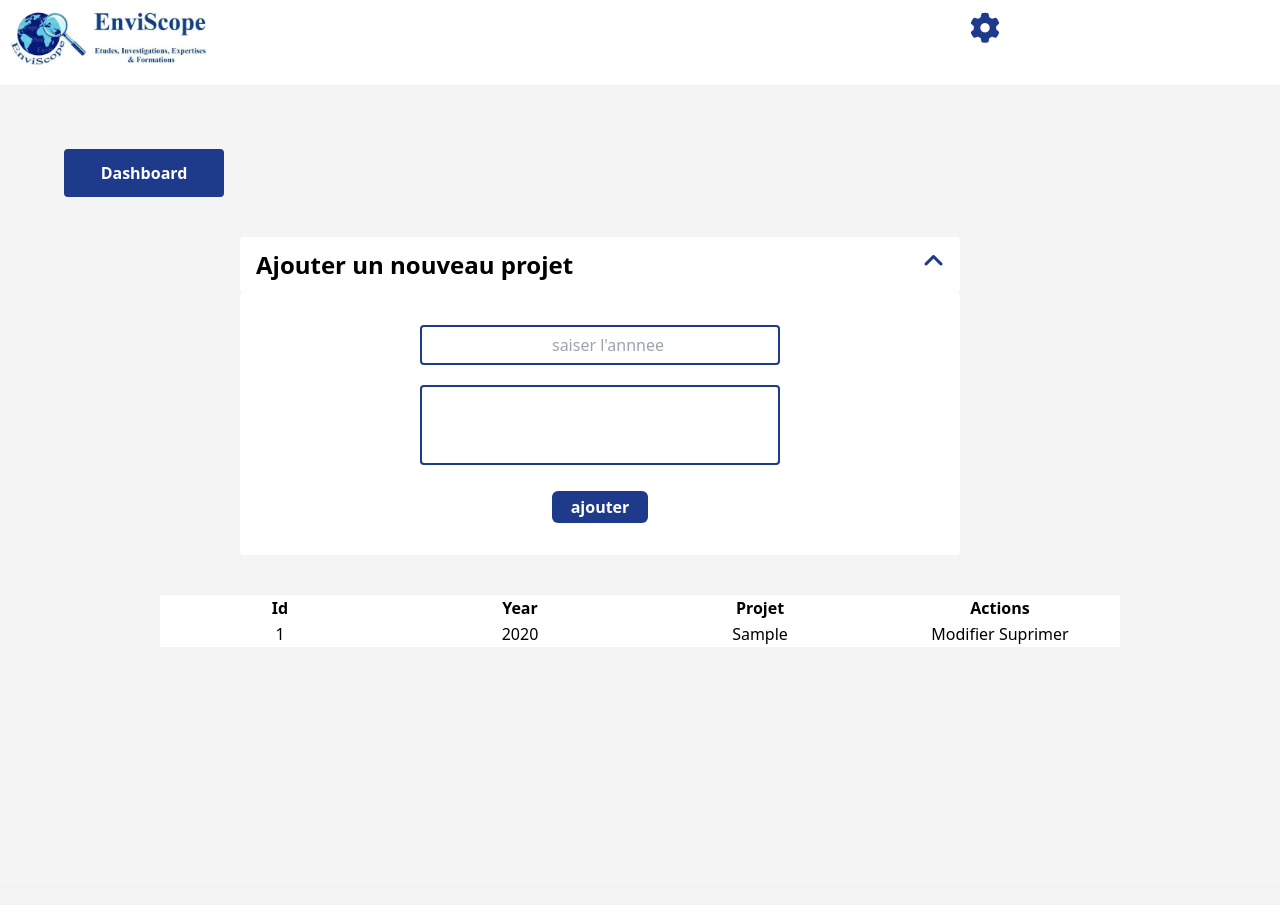
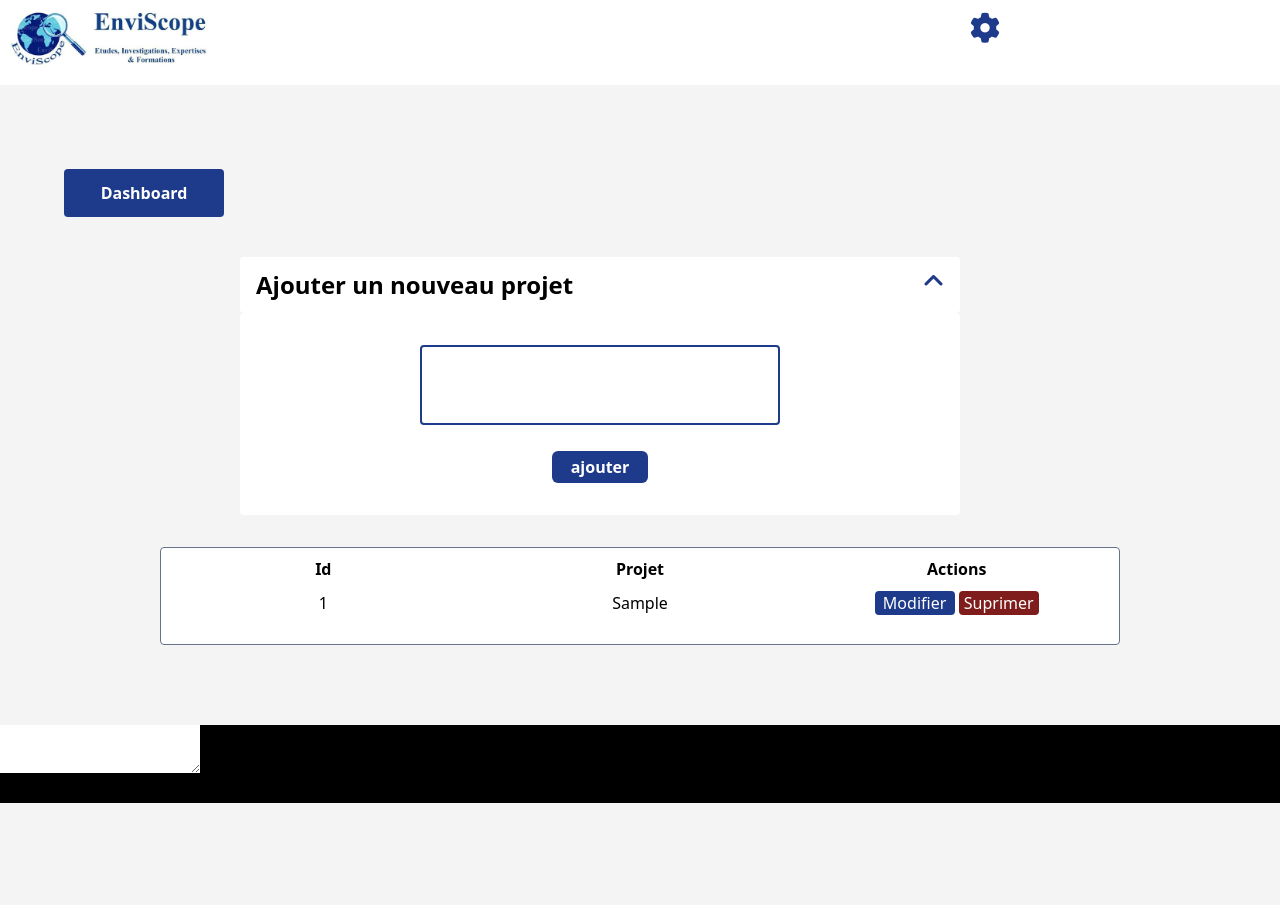
Before and after one commit to Reda-Hammada/enviscope-dashboard, a PHP site: page /enviscope-dashboard/admin/projet in a window 1280 px wide. Before the commit the page ends 647 px from the top, so only its background shows below. Run offline with PHP 8.4, Linux system fonts and the light colour scheme; the visitor is signed in with stand-in values (Sample User, id 1); tables that the repository leaves empty or names only in its code hold one stand-in row (values such as "Sample post"); some libraries are stand-ins or nearby versions.

Commit message:
working on edit project

```diff
--- a/app/controllers/Admin.php
+++ b/app/controllers/Admin.php
@@ -34,12 +34,6 @@ Class Admin extends Controller {
         $this->view('admin/settings');
     }
 
-    public function bienvenue(){
-
-        $data = [];
-        $this->view('admin/bienvenue', $data);
-
-    }
 
     public function  competences(){
 
@@ -57,9 +51,14 @@ Class Admin extends Controller {
 
     }
 
+
+
+
+    // Project starts
     public function projet() {
 
-
+        // loads added projects from database
+        $displayProject = $this->Projectmodel->getAllProjects();
 
             if(isset($_POST['add'])){
 
@@ -69,11 +68,9 @@ Class Admin extends Controller {
 
 
                     'id' =>"",
-                    'year' =>$_POST['year'],
                     'projet' =>$_POST['projet'],
                     'projet_err'=>"",
-                    'year_err' => "",
-                    'project_added' => "",
+                    'project_added' => $displayProject,
 
 
                 ];
@@ -82,9 +79,8 @@ Class Admin extends Controller {
 
         // validate inputs
 
-        if(empty($data['year']) . empty($data['projet']) ){
+        if(empty($data['projet']) ){
 
-            $data['year_err'] = "Veuillez entrer l'année";
             $data['projet_err'] = 'Veuillez entrer le projet';
 
 
@@ -94,10 +90,10 @@ Class Admin extends Controller {
 
          //check if errors empty to insert the project into database
 
-        if(empty($data['year_err']) && empty($data['projet_err'])){
+        if(empty($data['projet_err'])){
 
 
-            $this->addProject($data['projet'], $data['year']);
+            $this->addProject($data['projet']);
 
 
 
@@ -122,11 +118,10 @@ Class Admin extends Controller {
 
 
             'id' =>"",
-            'year' =>"",
-            'projet' =>$displayProject,
+            'projet' =>"",
             'projet_err'=>"",
-            'year_err' => "",
-            'project_added' => "Added"
+            'project_added' => $displayProject,
+
         ];
 
 
@@ -142,9 +137,9 @@ Class Admin extends Controller {
     //  insert project
 
 
-    public function addProject($project,$year){
+    public function addProject($project){
 
-        $this->Projectmodel->insertProject($project,$year);
+        $this->Projectmodel->insertProject($project);
         redirect('admin/projet');
 
 
@@ -155,10 +150,66 @@ Class Admin extends Controller {
 
     public function editProject($id){
 
+        if(isset($_POST['edit'])):
+
+
+
+
+
+
+
+
+
+
+
+
+
+
+
+        else:
+            // display projects data from project model
+            $displayProject = $this->Projectmodel->getAllProjects();
+
+            $getProjectById = $this->Projectmodel->getProjectById($id);
+
+
+
+            $data = [
+
+
+
+                'id' =>"",
+                'projet' =>"",
+                'projet_err'=>"",
+                'project_added' => $displayProject,
+                'editProject' =>$getProjectById['project']
+
+            ];
+
+            $this->view('admin/projet', $data);
+        endif;
 
     }
 
+    // Delete a project
+    public function deleteProject($id){
+        $this->Projectmodel->deleteProject($id);
+        redirect('admin/projet');
 
+    }
+
+    // Project ends
+
+    // Bienvenue starts
+
+    public function bienvenue(){
+
+        $data = [];
+        $this->view('admin/bienvenue', $data);
+
+    }
+
+    //Bienvenue ends
 
 
 
--- a/app/models/Projectmodel.php
+++ b/app/models/Projectmodel.php
@@ -9,12 +9,11 @@
             $this->db = new Database;
         }
 
+        //  insert project into database
+        public function insertProject($project){
 
-        public function insertProject($project, $year){
-
-            $this->db->query('INSERT INTO projet (project,year) VALUES(:project, :year)');
+            $this->db->query('INSERT INTO projet (project) VALUES(:project)');
             $this->db->bind(':project', $project);
-            $this->db->bind(':year', $year);
             $execute = $this->db->execute();
             if($execute){
 
@@ -28,6 +27,7 @@
 
         }
 
+        // get all projects from database to display them
         public function getAllProjects(){
 
             $this->db->query('SELECT * FROM projet');
@@ -36,6 +36,31 @@
             return  $result;
         }
 
+
+
+        // get a single project by id to edit it
+        public function getProjectById($id){
+
+            $this->db->query('SELECT * from  projet WHERE id = :id ');
+            $this->db->bind(':id' , $id);
+            $this->db->execute();
+
+            $result =  $this->db->single();
+
+            return $result;
+        }
+
+
+
+
+
+        // delete a single project by id
+        public function deleteProject($id){
+
+            $this->db->query('DELETE FROM projet WHERE id = :id');
+            $this->db->bind(':id', $id);
+            $this->db->execute();
+        }
 
     }
 
--- a/app/views/admin/projet.php
+++ b/app/views/admin/projet.php
@@ -9,9 +9,9 @@
     <meta name="viewport" content="width=device-width, initial-scale=1.0">
     <title>projet</title>
 </head>
-<body>
+<body class='bg-zinc-100'>
 <header>
-        <nav class="w-full flex relative  justify-evenly">
+        <nav class="w-full flex relative bg-white justify-evenly pb-5">
             <div class="w-9/12">
                 <img class="w-52 pl-2.5 pt-2.5" src="<?php echo URLROOT   ?>asset/images/logo.jpg" alt='logo'>
             </div>
@@ -44,12 +44,7 @@
             </div>
             <div class="flex flex-col pt-8 pb-8  align-center  rounded w-3/4 bg-white ml-auto " id="form_container" style='display:none'>
                 <form id='form' method='post' action='<?php echo URLROOT ?>admin/projet'>
-                    <div class="pb-5">
 
-                        <input class='text-center h-10 text-inherit  pl-4 border-double w-1/2 rounded  border-2 border-blue-900' name ="year" type='text' placeholder="saiser l'annnee"/><br>
-                        <span id='error' class='text-red-500 text-center'><?php if(isset($data['year_err'])){  echo $data['year_err']; } ?></span>
-
-                    </div>
                     <div class='pb-5'>
 
                             <textarea name='projet' class=' text-inherit h-20 w-1/2 resize-none border-double border-2 rounded border-blue-900' >
@@ -66,35 +61,47 @@
         <section>
 
             <!--projects table -->
-            <table class='table-fixed mt-10  w-3/4  text-center mr-auto ml-auto bg-white'>
+            <table class='table-fixed mt-8 rounded w-3/4  text-center mr-auto ml-auto bg-white pb-5 border-separate border-spacing-2 border border-slate-500 mb-20'>
                 <tr>
                     <th>Id</th>
-                    <th>Year</th>
                     <th>Projet</th>
                     <th>Actions</th>
 
                 </tr>
 
                 <?php
-
-        foreach($data['projet'] as $displayProject): ?>
+            if(isset($data['project_added'])):
+        foreach($data['project_added'] as $displayProject): ?>
 
             <tr>
                 <td><?php echo $displayProject['id']; ?>
-                <td><?php echo $displayProject['year']; ?>
                 <td><?php echo $displayProject['project']; ?>
-                <td><button><a href="<?php echo URLROOT?>admin/editProject/<?php echo $displayProject['id']; ?>">Modifier</a></button>
-                    <button><a href="<?php echo URLROOT?>admin/deleteProject/<?php echo $displayProject['id'];?>">Suprimer</a></button>
+                <td><button id='edit_button' class='bg-blue-900 w-20 text-white rounded text-center '><a href="<?php echo URLROOT?>admin/editProject/<?php echo $displayProject['id']; ?>">Modifier</a></button>
+                    <button class='bg-red-900 w-20 text-white rounded text-center ' ><a href="<?php echo URLROOT?>admin/deleteProject/<?php echo $displayProject['id'];?>">Suprimer</a></button>
                 </td>
             </tr>
 
 
-        <?php endforeach; ?>
+        <?php endforeach;
+              endif;
+              ?>
 
 
 
             </table>
 
+        </section>
+        <section class='w-full h-100vh bg-black' id="edit_container">
+            <div class="form">
+                <form method='POST' method=''>
+                    <div>
+                        <textarea name='project'></textarea>
+                    <div>
+                    <div>
+                        <input type='submit' name='edit' value='Modifier projet' >
+                    </div>
+                </form>
+            </div>
         </section>
 
     </main>
--- a/public/asset/script/app.js
+++ b/public/asset/script/app.js
@@ -71,3 +71,14 @@ if(error.hasChildNodes){
 
 
 }
+
+
+
+//  show edit form
+
+const editButton = document.getElementById('edit_button');
+editButton.onclick =  function () {
+
+    let container =  document.getElementById('');
+    container.style.display='flex';
+}
```
